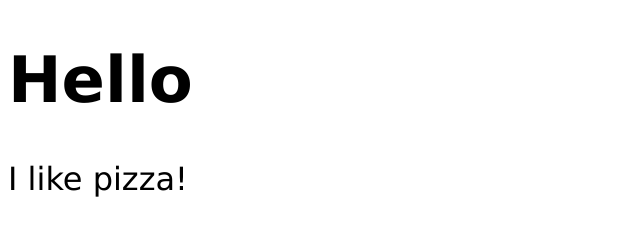
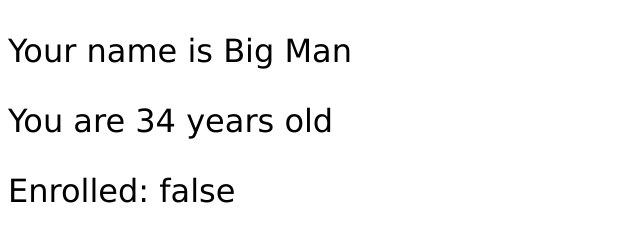
Before and after one commit to FJoey/JavascriptBroCodeTutorial, a plain HTML site: page index.html in a window 1280 px wide. Shown: the whole page, without its empty margins (0-640 px from the left). Drawn offline with Linux system fonts and the light colour scheme.

Commit message:
Variables

```diff
--- a/index.html
+++ b/index.html
@@ -7,8 +7,10 @@
     <link rel="stylesheet" href="style.css">
 </head>
 <body>
-    <h1 id="myH1"></h1>
-    <p id="myP"></p>
+    <p id="p1"></p>
+    <p id="p2"></p>
+    <p id="p3"></p>
+
     <script src="index.js"></script>
 </body>
 </html>
--- a/index.js
+++ b/index.js
@@ -4,8 +4,8 @@
 // window.alert("This is an alert");
 // window.alert("I like pizza!");
 
-document.getElementById("myH1").textContent = "Hello";
-document.getElementById("myP").textContent = "I like pizza!";
+// document.getElementById("myH1").textContent = "Hello";
+// document.getElementById("myP").textContent = "I like pizza!";
 
 // This is a comment
 
@@ -13,3 +13,46 @@ document.getElementById("myP").textContent = "I like pizza!";
  This is a comment
  Whoa buddy
 */
+
+/*
+let age = 25;
+let price = 10.99;
+let gpa = 2.1;
+
+let firstName = "Bro";
+let favoriteFood = "pizza";
+let email = "example@email.com";
+
+let online = false;
+let forSale = true;
+let isStudent = true;
+
+console.log(`Enrolled: ${isStudent}`);
+
+console.log(`Is this car for sale: ${forSale}`);
+
+console.log(typeof online);
+console.log(`Bro is online: ${online}`);
+
+console.log(age);
+console.log(price);
+console.log(gpa);
+
+console.log(typeof age);
+console.log(typeof firstName);
+console.log(`Your name is ${firstName}`);
+console.log(`You like ${favoriteFood}`);
+
+console.log(`You are ${age} years old`);
+console.log(`The price is $${price}`);
+console.log(`Your gpa is: ${gpa}`);
+console.log(`Your email is ${email}`);
+*/
+
+let fullName = "Big Man";
+let age = 34;
+let student = false;
+
+document.getElementById("p1").textContent = `Your name is ${fullName}`;
+document.getElementById("p2").textContent = `You are ${age} years old`;
+document.getElementById("p3").textContent = `Enrolled: ${student}`;
```
